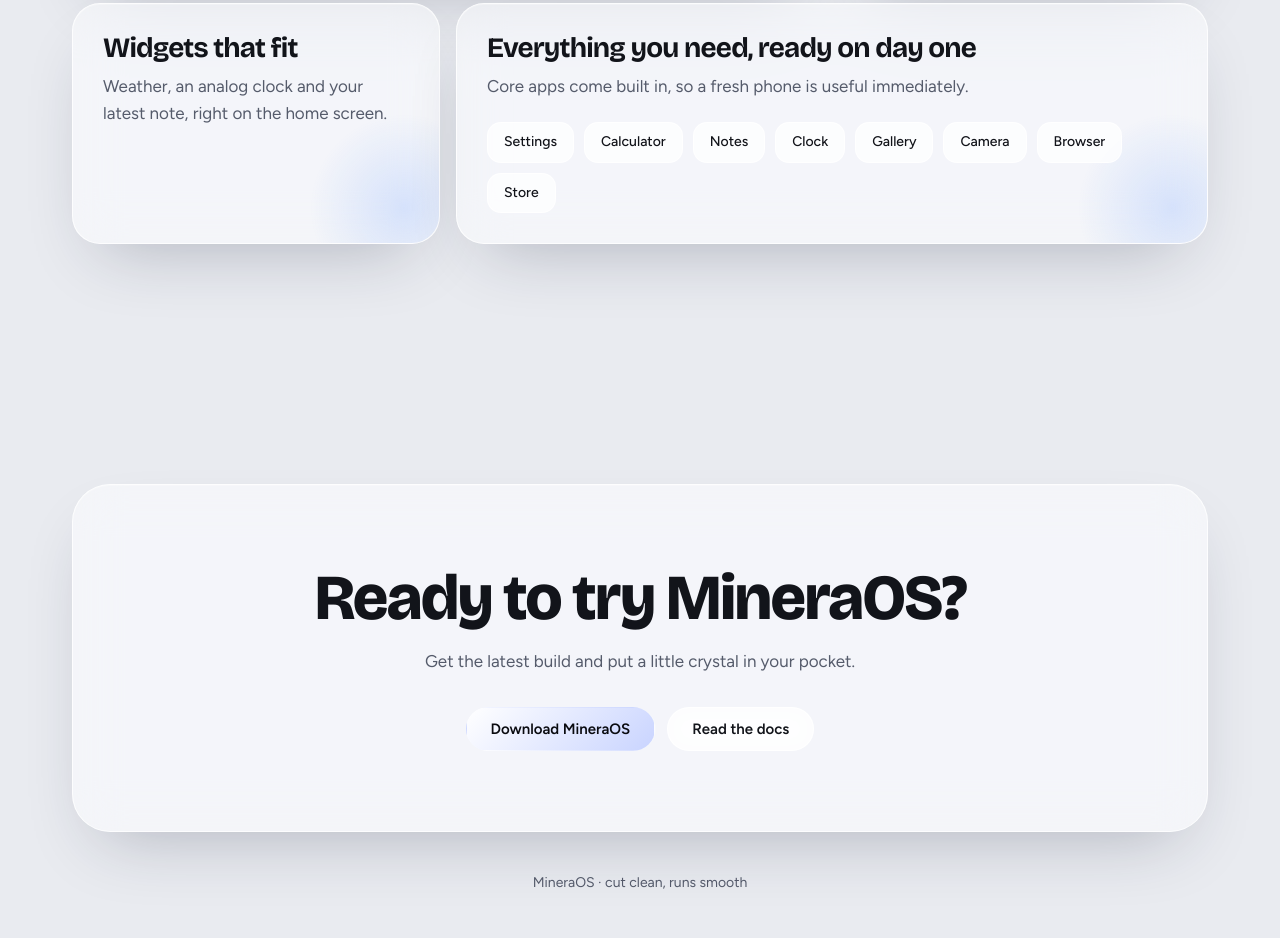
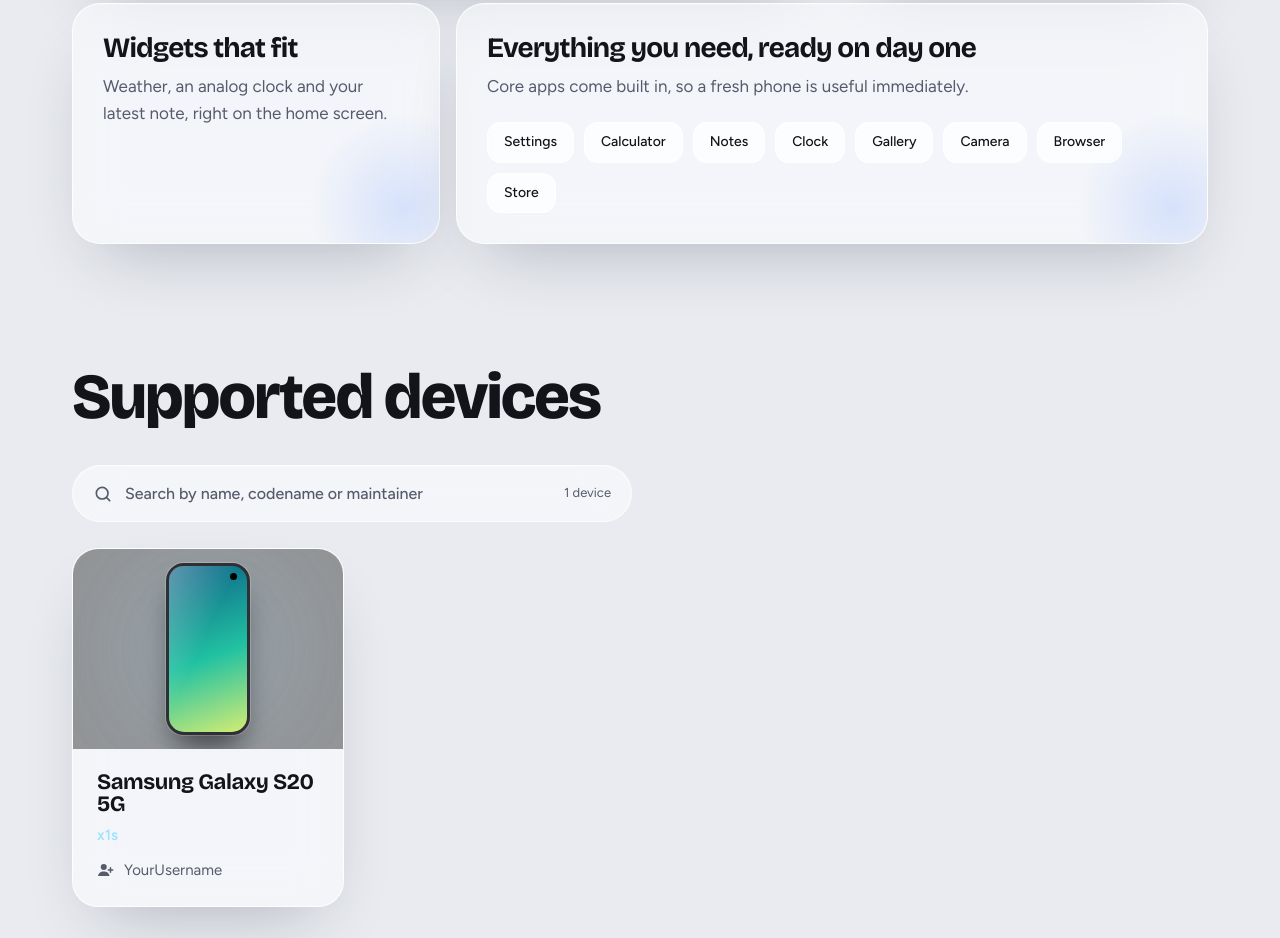
Before and after one commit to Minera-OS/minera-os.github.io, a plain HTML site: page index.html in a window 1280 px wide. Shown: the part 1448-2386 px from the top of the page. Drawn offline with nearby package versions, Linux system fonts and the light colour scheme.

Commit message:
added supported devices

```diff
--- a/index.html
+++ b/index.html
@@ -106,6 +106,27 @@ footer{padding:40px 22px calc(40px + env(safe-area-inset-bottom,0px));text-align
 .steps li:hover{transform:translateY(-6px);background:var(--glass2)}
 .steps h3{font-size:24px;margin-bottom:8px}.steps p{color:var(--mute);font-size:16px}
 @media (max-width:860px){.steps{grid-template-columns:1fr}}
+.search{margin-top:36px;display:flex;align-items:center;gap:12px;padding:6px 20px;border-radius:999px;max-width:560px;color:var(--mute);transition:box-shadow .4s,transform .4s}
+.search:focus-within{box-shadow:0 0 0 2px var(--a1),0 20px 50px -20px var(--a1);transform:translateY(-2px)}
+.search input{flex:1;min-width:0;border:0;outline:0;background:none;color:var(--ink);font:500 16px 'Figtree',sans-serif;padding:12px 0}
+.search input::placeholder{color:var(--mute)}
+#count{font-size:13px;white-space:nowrap}
+.devs{margin-top:26px;display:grid;grid-template-columns:repeat(auto-fill,minmax(230px,1fr));gap:16px}
+.dev{border-radius:26px;overflow:hidden;transition:transform .5s cubic-bezier(.2,.9,.2,1),box-shadow .4s;animation:pop .6s cubic-bezier(.2,.9,.2,1) both;animation-delay:calc(var(--i,0)*.06s)}
+@keyframes pop{from{opacity:0;transform:translateY(26px) scale(.96)}}
+.dev:hover{transform:translateY(-8px);box-shadow:0 30px 60px -24px var(--a1),inset 0 1px 0 rgba(255,255,255,.25)}
+.dev .pic{height:200px;display:flex;align-items:center;justify-content:center;background:rgba(0,0,0,.4);position:relative;overflow:hidden}
+.dev .pic::before{content:"";position:absolute;width:160px;height:160px;border-radius:50%;background:var(--a3);filter:blur(60px);opacity:.25;transition:opacity .5s}
+.dev:hover .pic::before{opacity:.5}
+.mock{position:relative;width:84px;height:172px;border-radius:18px;border:3px solid #2e3036;background:linear-gradient(160deg,#0b5f86,#22c2a2 55%,#d3ec74);box-shadow:0 0 0 1px rgba(255,255,255,.2),0 20px 30px -10px rgba(0,0,0,.6);transition:transform .6s cubic-bezier(.2,.9,.2,1)}
+.mock::after{content:"";position:absolute;top:7px;right:10px;width:7px;height:7px;border-radius:50%;background:#000}
+.mock::before{content:"";position:absolute;inset:0;border-radius:14px;background:linear-gradient(115deg,rgba(255,255,255,.35),transparent 45%)}
+.dev:hover .mock{transform:translateY(-6px) rotate(-4deg) scale(1.05)}
+.dev .info{padding:22px 24px 24px}
+.dev h3{font-size:22px;letter-spacing:-.02em;margin-bottom:10px}
+.dev .code{font:600 15px 'Figtree',sans-serif;color:var(--a3);margin-bottom:14px}
+.dev .by{display:flex;align-items:center;gap:9px;color:var(--mute);font-size:15px}
+.none{margin-top:30px;color:var(--mute)}
 </style>
 </head>
 <body>
@@ -114,6 +135,7 @@ footer{padding:40px 22px calc(40px + env(safe-area-inset-bottom,0px));text-align
 <nav class="glass">
   <div class="logo"><span class="gem"></span>MineraOS</div>
   <a href="#features">Features</a>
+  <a href="#devices">Devices</a>
   <a href="#apps">Apps</a>
   <a class="btn pri" href="#install">Get MineraOS</a>
 </nav>
@@ -151,6 +173,17 @@ footer{padding:40px 22px calc(40px + env(safe-area-inset-bottom,0px));text-align
     </div>
   </section>
 
+  <section id="devices">
+    <h2>Supported devices</h2>
+    <div class="search glass">
+      <svg viewBox="0 0 24 24" width="20" height="20" fill="none" stroke="currentColor" stroke-width="2" stroke-linecap="round" aria-hidden="true"><circle cx="11" cy="11" r="7"/><path d="m20 20-3.5-3.5"/></svg>
+      <input id="q" type="search" placeholder="Search by name, codename or maintainer" aria-label="Search supported devices" autocomplete="off">
+      <span id="count" aria-live="polite"></span>
+    </div>
+    <div class="devs" id="devs"></div>
+    <p class="none" id="none" hidden>No devices match your search.</p>
+  </section>
+
   <section id="get">
     <div class="final glass">
       <h2>Ready to try MineraOS?</h2>
@@ -181,6 +214,23 @@ footer{padding:40px 22px calc(40px + env(safe-area-inset-bottom,0px));text-align
   var h=document.getElementById('h1'),words=h.textContent.split(' ');
   h.setAttribute('aria-label',h.textContent);h.innerHTML='';
   words.forEach(function(w,i){var s=document.createElement('span');s.setAttribute('aria-hidden','true');s.style.setProperty('--i',i);s.textContent=w;h.appendChild(s);if(i<words.length-1)h.appendChild(document.createTextNode(' '))});
+  var DEVICES=[
+    {name:'Samsung Galaxy S20 5G',codename:'x1s',maintainer:'YourUsername'}
+  ];
+  var devs=document.getElementById('devs'),q=document.getElementById('q'),cnt=document.getElementById('count'),none=document.getElementById('none');
+  var userSvg='<svg viewBox="0 0 24 24" width="18" height="18" fill="currentColor" aria-hidden="true"><circle cx="9" cy="8" r="4"/><path d="M1.5 20c0-3.6 3.1-6 7.5-6s7.5 2.4 7.5 6z"/><path d="M18 9v6m-3-3h6" stroke="currentColor" stroke-width="2" stroke-linecap="round" fill="none"/></svg>';
+  function renderDevices(){
+    var s=q.value.trim().toLowerCase(),n=0;devs.innerHTML='';
+    DEVICES.forEach(function(d){
+      if(s&&(d.name+' '+d.codename+' '+d.maintainer).toLowerCase().indexOf(s)<0)return;
+      var c=document.createElement('article');c.className='dev glass';c.style.setProperty('--i',n++);
+      c.innerHTML='<div class="pic"><div class="mock"></div></div><div class="info"><h3></h3><div class="code"></div><div class="by">'+userSvg+'<span></span></div></div>';
+      c.querySelector('h3').textContent=d.name;c.querySelector('.code').textContent=d.codename;c.querySelector('.by span').textContent=d.maintainer;
+      devs.appendChild(c);
+    });
+    none.hidden=n>0;cnt.textContent=n+(n===1?' device':' devices');
+  }
+  q.addEventListener('input',renderDevices);renderDevices();
   var phone=document.getElementById('phone'),hint=document.getElementById('hint');
   phone.addEventListener('click',function(){
     var open=phone.classList.toggle('open');
```
